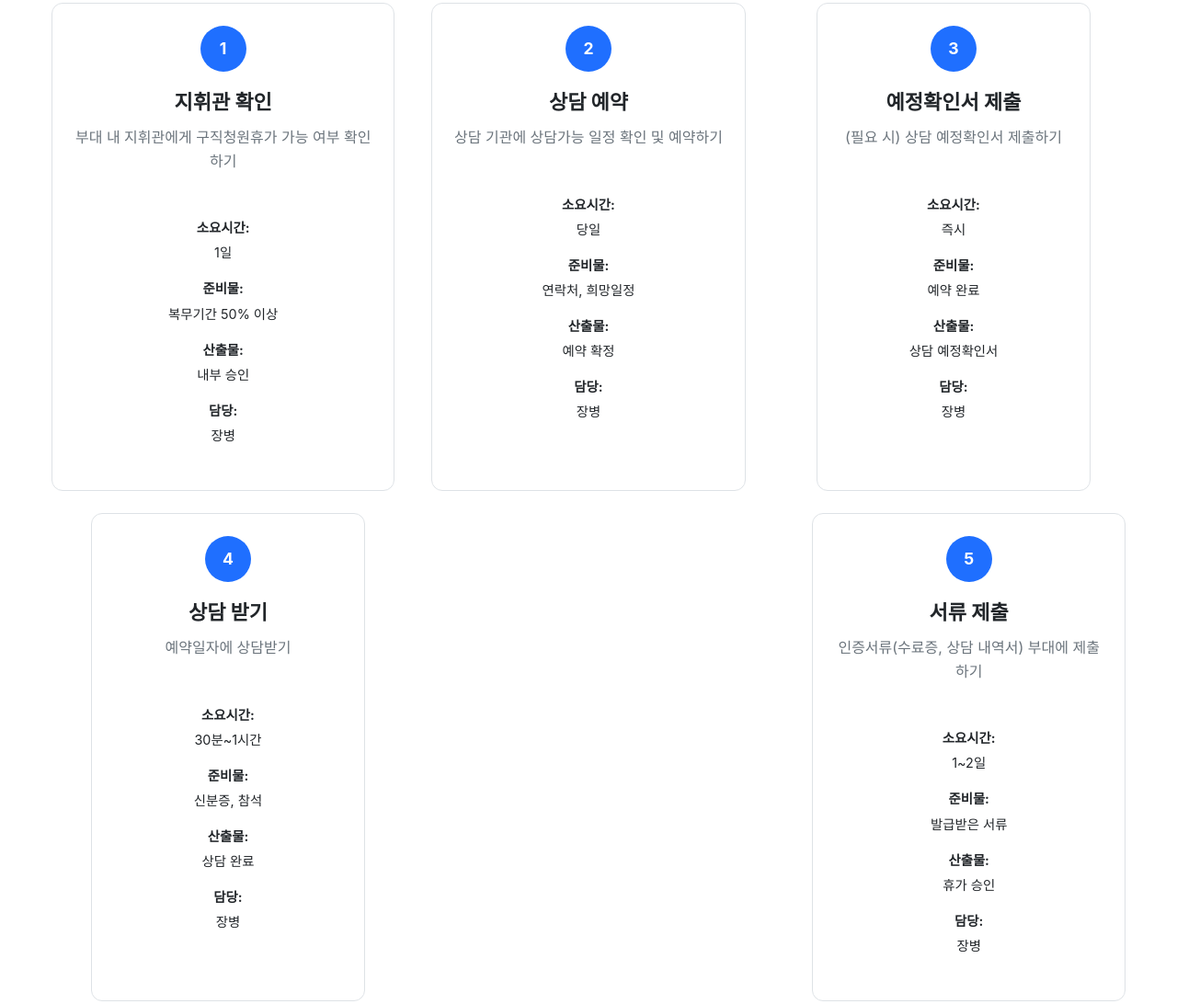
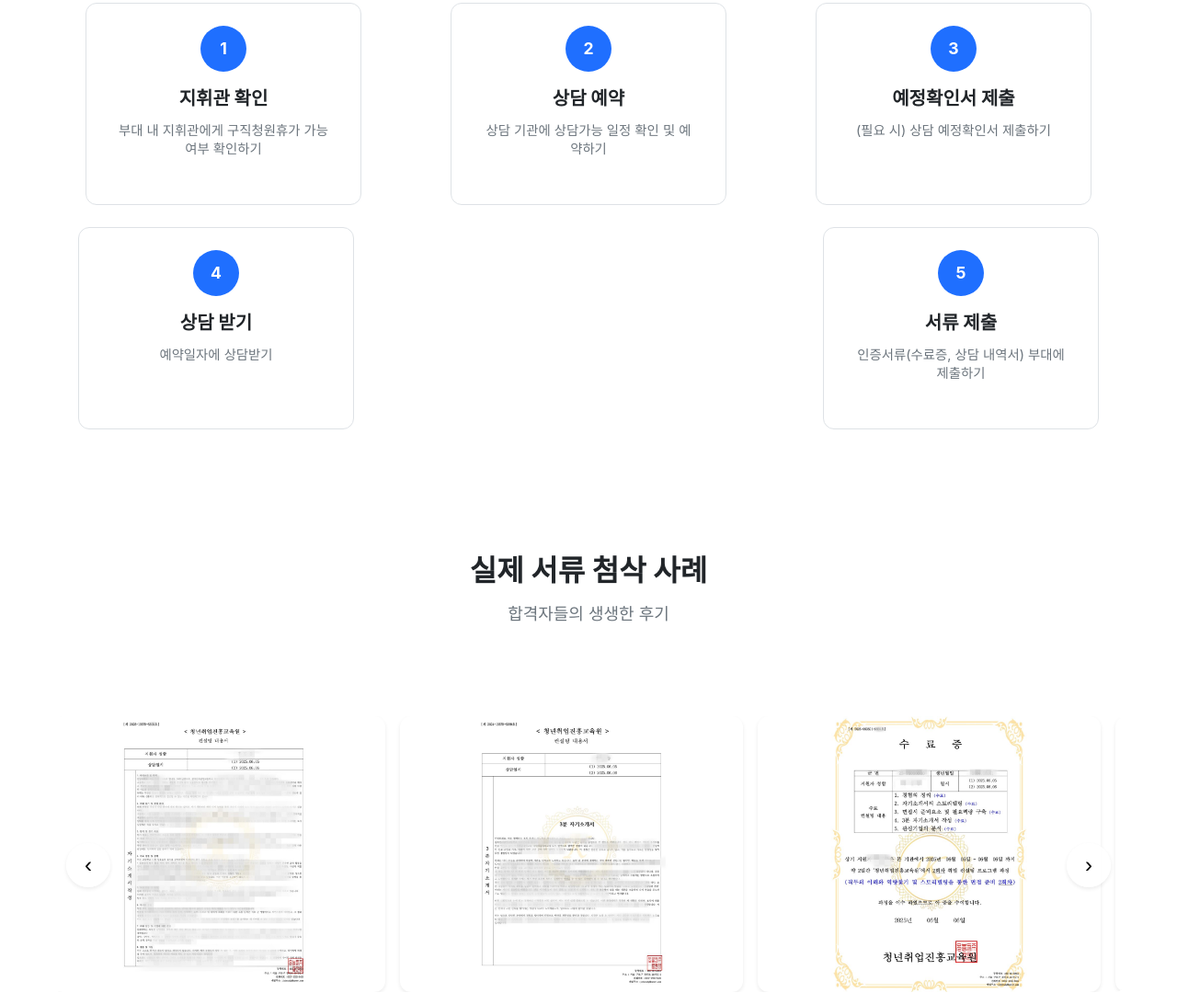
Before and after one commit to HyeonWook123/cheongchun, a plain HTML site: page index.html in a window 1280 px wide. Shown: the part 2495-3587 px from the top of the page at 92% size. Drawn offline with Linux system fonts and the light colour scheme.

Commit message:
Simplify process section and fix layout consistency
- Removed detailed process info (소요시간, 준비물, 산출물, 담당) from config.js
- Updated main.js to render simplified process steps (title + description only)
- Fixed process grid layout positioning for steps 4 and 5
- Standardized all process container sizes with fixed height (220px) and max-width (300px)
- Improved text sizing and spacing for visual consistency
- All 5 process steps now display with uniform appearance

🤖 Generated with [Claude Code](https://claude.ai/code)

Co-Authored-By: Claude <noreply@anthropic.com>

```diff
--- a/assets/config.js
+++ b/assets/config.js
@@ -136,47 +136,27 @@ window.__SITE_CONFIG__ = {
       {
         id: "check-permission",
         title: "지휘관 확인",
-        description: "부대 내 지휘관에게 구직청원휴가 가능 여부 확인하기",
-        duration: "1일",
-        requirements: ["복무기간 50% 이상"],
-        output: "내부 승인",
-        responsible: "장병"
+        description: "부대 내 지휘관에게 구직청원휴가 가능 여부 확인하기"
       },
       {
         id: "schedule-consultation",
         title: "상담 예약",
-        description: "상담 기관에 상담가능 일정 확인 및 예약하기",
-        duration: "당일",
-        requirements: ["연락처", "희망일정"],
-        output: "예약 확정",
-        responsible: "장병"
+        description: "상담 기관에 상담가능 일정 확인 및 예약하기"
       },
       {
         id: "submit-confirmation",
         title: "예정확인서 제출",
-        description: "(필요 시) 상담 예정확인서 제출하기",
-        duration: "즉시",
-        requirements: ["예약 완료"],
-        output: "상담 예정확인서",
-        responsible: "장병"
+        description: "(필요 시) 상담 예정확인서 제출하기"
       },
       {
         id: "attend-consultation",
         title: "상담 받기",
-        description: "예약일자에 상담받기",
-        duration: "30분~1시간",
-        requirements: ["신분증", "참석"],
-        output: "상담 완료",
-        responsible: "장병"
+        description: "예약일자에 상담받기"
       },
       {
         id: "submit-certificates",
         title: "서류 제출",
-        description: "인증서류(수료증, 상담 내역서) 부대에 제출하기",
-        duration: "1~2일",
-        requirements: ["발급받은 서류"],
-        output: "휴가 승인",
-        responsible: "장병"
+        description: "인증서류(수료증, 상담 내역서) 부대에 제출하기"
       }
     ]
   },
--- a/main.js
+++ b/main.js
@@ -281,20 +281,6 @@
           <div class="step-content">
             <h3 class="step-title">${step.title}</h3>
             <p class="step-description">${step.description}</p>
-            <div class="step-details">
-              <div class="step-detail">
-                <strong>소요시간:</strong> ${step.duration}
-              </div>
-              <div class="step-detail">
-                <strong>준비물:</strong> ${step.requirements.join(', ')}
-              </div>
-              <div class="step-detail">
-                <strong>산출물:</strong> ${step.output}
-              </div>
-              <div class="step-detail">
-                <strong>담당:</strong> ${step.responsible}
-              </div>
-            </div>
           </div>
         </div>
       `).join('');
--- a/styles.css
+++ b/styles.css
@@ -1188,17 +1188,17 @@ section {
 }
 
 .process-step:nth-child(4) {
-  grid-column: 1 / 2;
+  grid-column: 1;
   grid-row: 2;
-  justify-self: end;
-  margin-right: 2rem;
+  justify-self: center;
+  margin-right: 1rem;
 }
 
 .process-step:nth-child(5) {
-  grid-column: 3 / 4;
+  grid-column: 3;
   grid-row: 2;
-  justify-self: start;
-  margin-left: 2rem;
+  justify-self: center;
+  margin-left: 1rem;
 }
 
 .process-step {
@@ -1209,6 +1209,13 @@ section {
   text-align: center;
   position: relative;
   transition: transform 0.2s ease, box-shadow 0.2s ease;
+  height: 220px;
+  width: 100%;
+  max-width: 300px;
+  display: flex;
+  flex-direction: column;
+  justify-content: flex-start;
+  align-items: center;
 }
 
 .process-step:hover {
@@ -1232,17 +1239,26 @@ section {
 
 .step-content {
   text-align: center;
+  flex: 1;
+  display: flex;
+  flex-direction: column;
+  justify-content: flex-start;
+  width: 100%;
 }
 
 .step-title {
-  font-size: 1.375rem;
+  font-size: 1.25rem;
   font-weight: 700;
-  margin-bottom: 0.5rem;
+  margin-bottom: 0.75rem;
+  line-height: 1.3;
 }
 
 .step-description {
   color: var(--text-muted);
-  margin-bottom: 1.5rem;
+  font-size: 0.9rem;
+  line-height: 1.4;
+  margin: 0;
+  padding: 0 0.5rem;
 }
 
 .step-details {
```
Also changed, not shown: .claude/settings.local.json.
